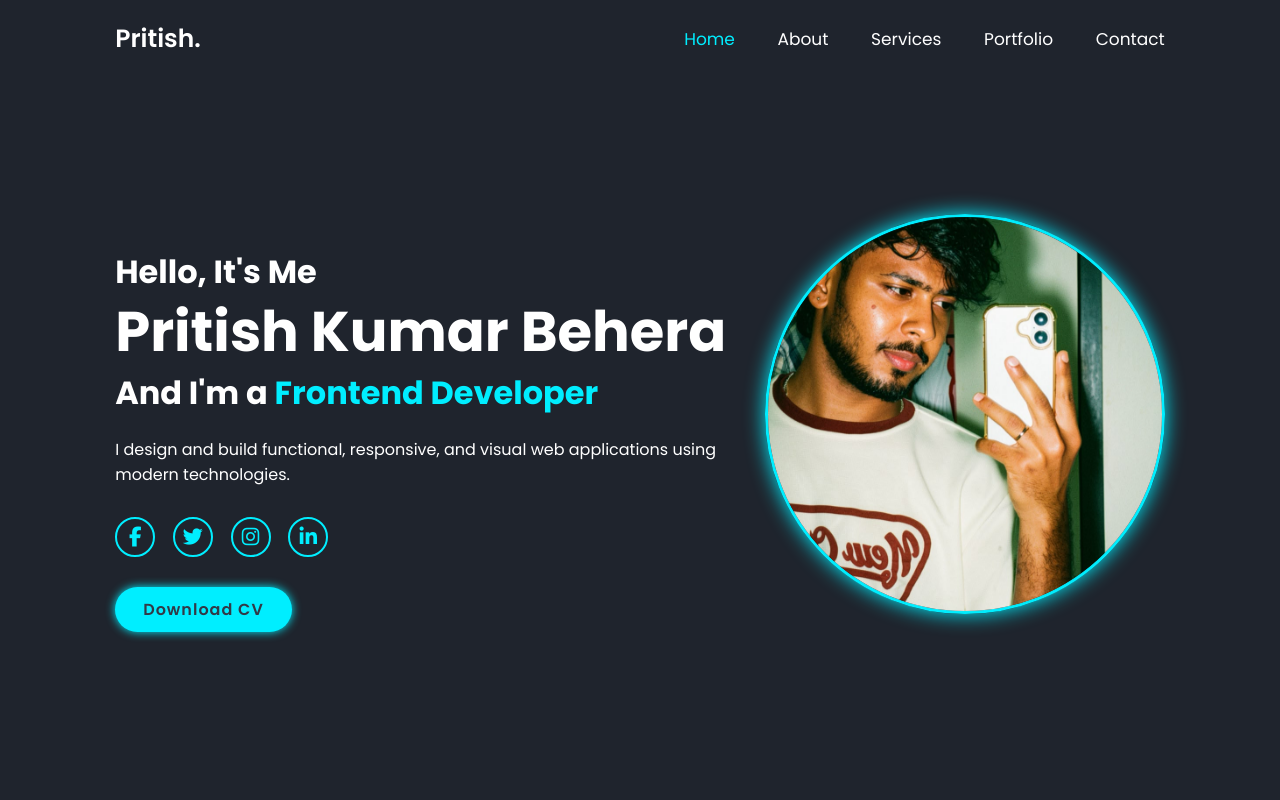
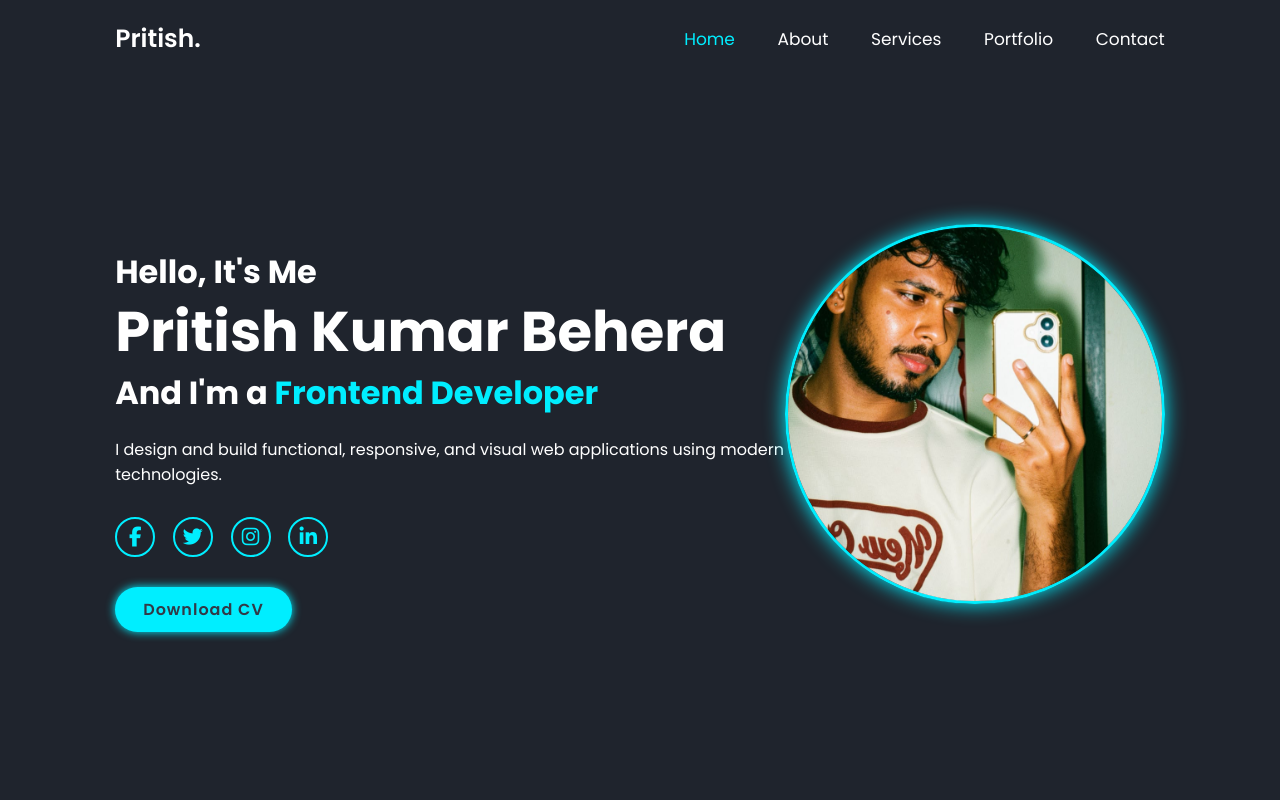
Before and after one commit to pritishkumarbehera999-a11y/my-portfolio, a plain HTML site: page index.html in a window 1280 px wide. Shown: the top 800 px of the page. Drawn offline with Linux system fonts and the light colour scheme.

Commit message:
Update style.css

```diff
--- a/style.css
+++ b/style.css
@@ -103,8 +103,8 @@ span {
 .home-img img {
     width: 32vw;
     height: 32vw;
-    max-width: 400px;
-    max-height: 400px;
+    max-width: 380px;
+    max-height: 380px;
     object-fit: cover;
     border-radius: 50%;
     border: .3rem solid var(--main-color);
```
